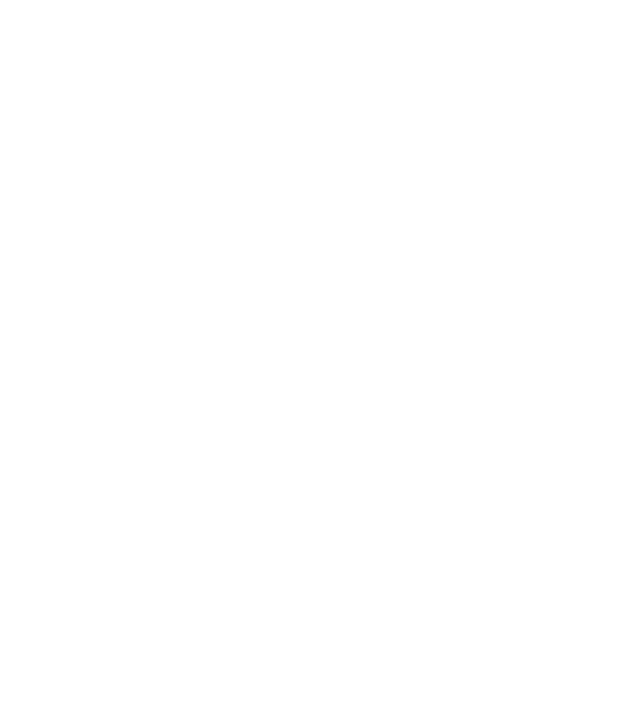
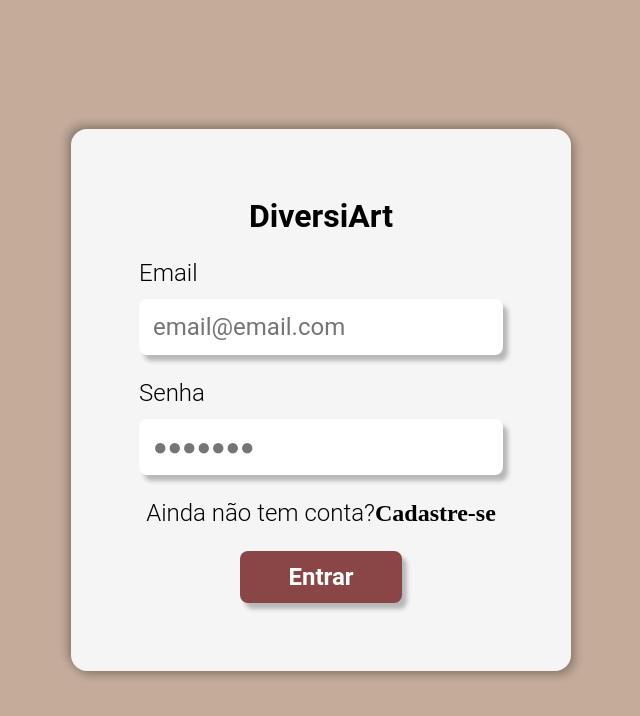
Before and after one commit to DilnaeSantos/projeto-grupo-M5-React, a React (Vite) app: page /login in a window 1280 px wide. Before the commit this address had no page. Shown: the top 716 px of the page, without its empty margins (319-959 px from the left). Built offline with nearby package versions, Linux system fonts and the light colour scheme.

Commit message:
feat: adiciona rota para cadastro

```diff
--- a/src/Rotas.jsx
+++ b/src/Rotas.jsx
@@ -2,13 +2,15 @@ import React from 'react';
 import { BrowserRouter, Route, Routes } from 'react-router-dom';
 import { GlobalStyle } from './style/GlobalStyle';
 import Login from './pages/Login/Login';
+import Cadastro from './pages/Cadastro/Cadastro'
 
 const Rotas = () => {
   return (
     <BrowserRouter>
       <GlobalStyle />
       <Routes>
-        <Route path="/" element={<Login />} />
+        <Route path="/login" element={<Login />} />
+        <Route path="/" element={<Cadastro />} />
       </Routes>
     </BrowserRouter>
   );
```
